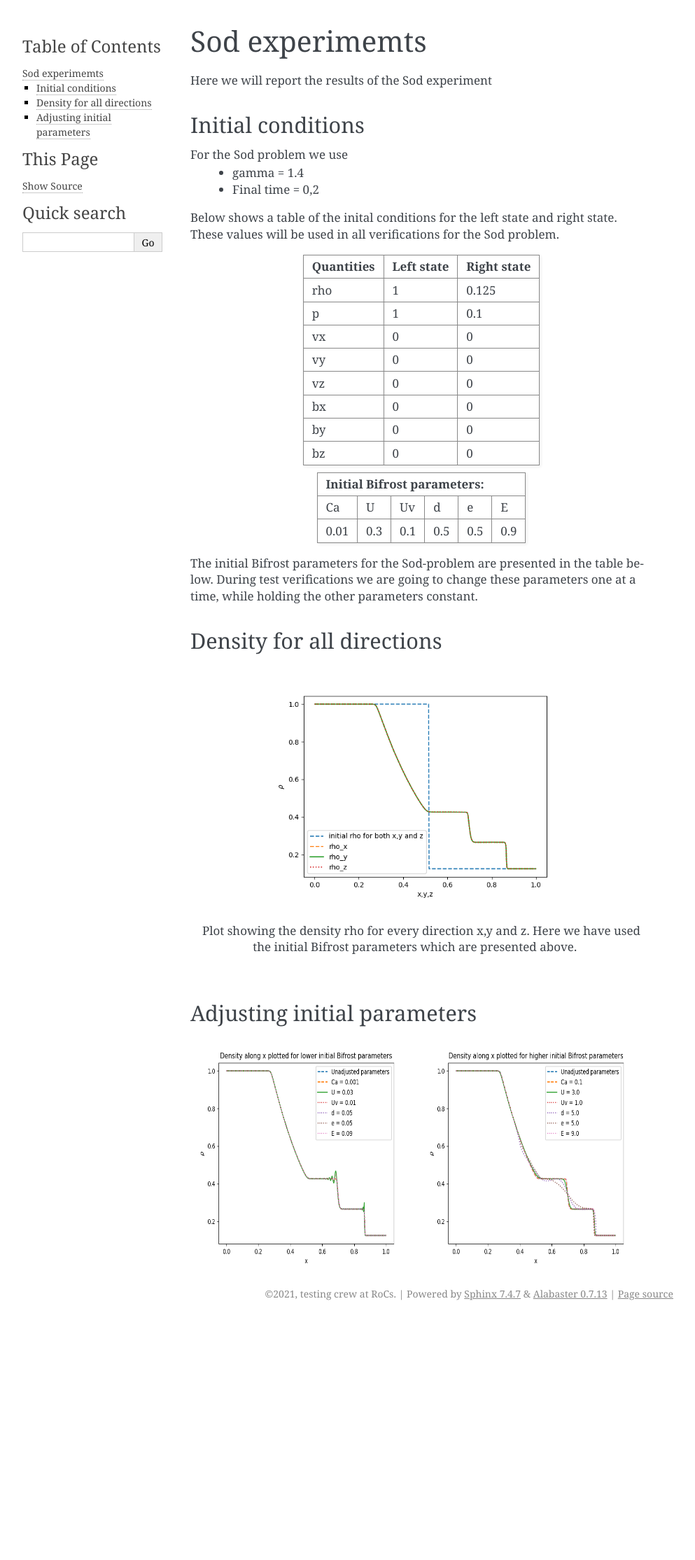
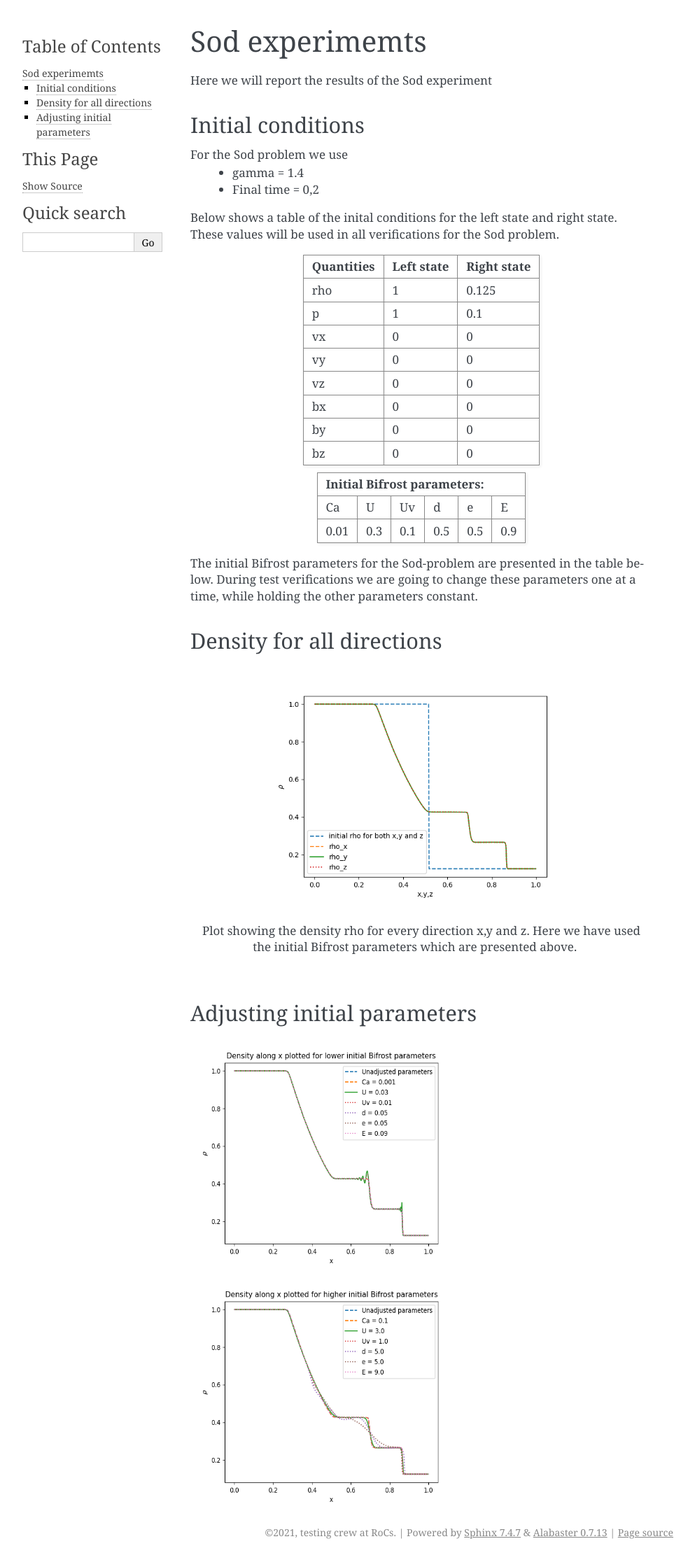
Before and after one commit to guadabsb15/summer_2021_report, a Sphinx documentation site: the page built from docs/source/sod.rst, in a window 1280 px wide. Shown: the whole page at 70% size, without its empty margins (148-1141 px from the left). Built offline with Sphinx 7.4.7, drawn with Linux system fonts in a browser that asks for light colours; before the commit the page ends 1888 px from its top, so only the background shows below that.

Commit message:
minor image ajustment

```diff
--- a/docs/source/sod.rst
+++ b/docs/source/sod.rst
@@ -55,7 +55,7 @@ Adjusting initial parameters
 
 .. image:: images_sod_bifrost/sod_bifrost_x_ibf_l_rho.png
     :scale: 70 %
-    :width: 70 %
+    :width: 85 %
 .. image:: images_sod_bifrost/sod_bifrost_x_ibf_h_rho.png
     :scale: 70 %
-    :width: 70 %
+    :width: 85 %
```
